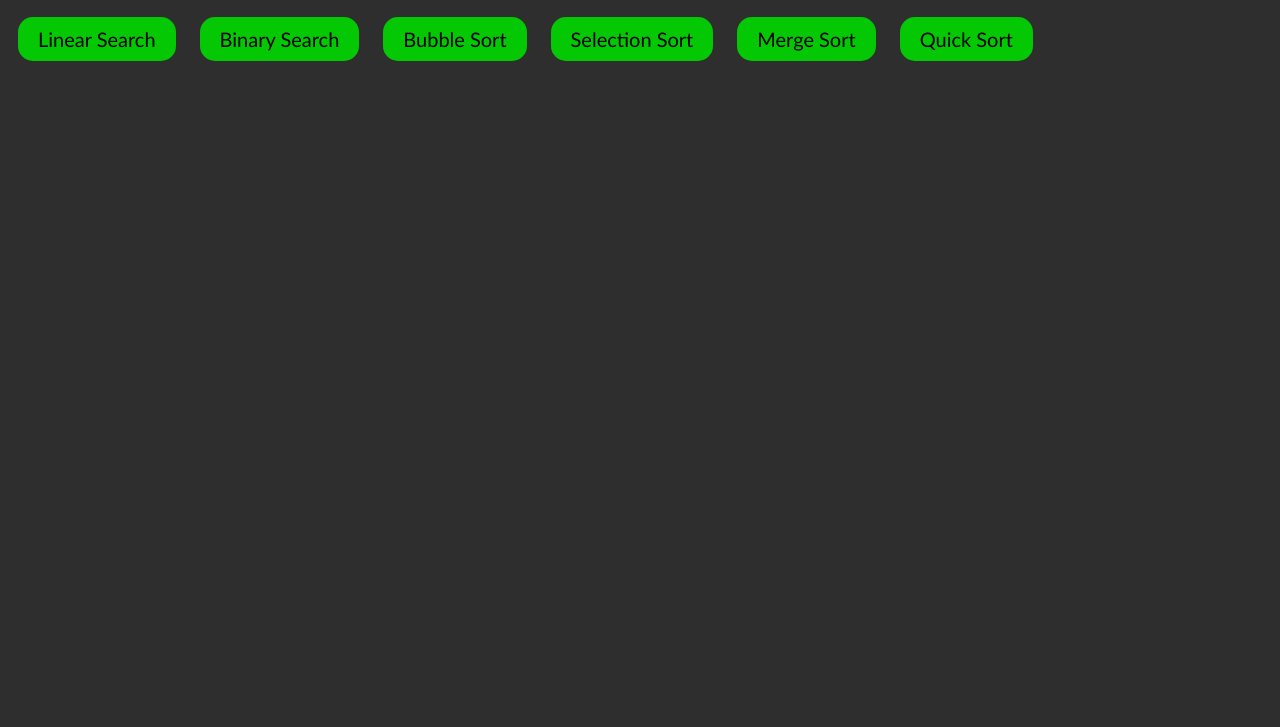
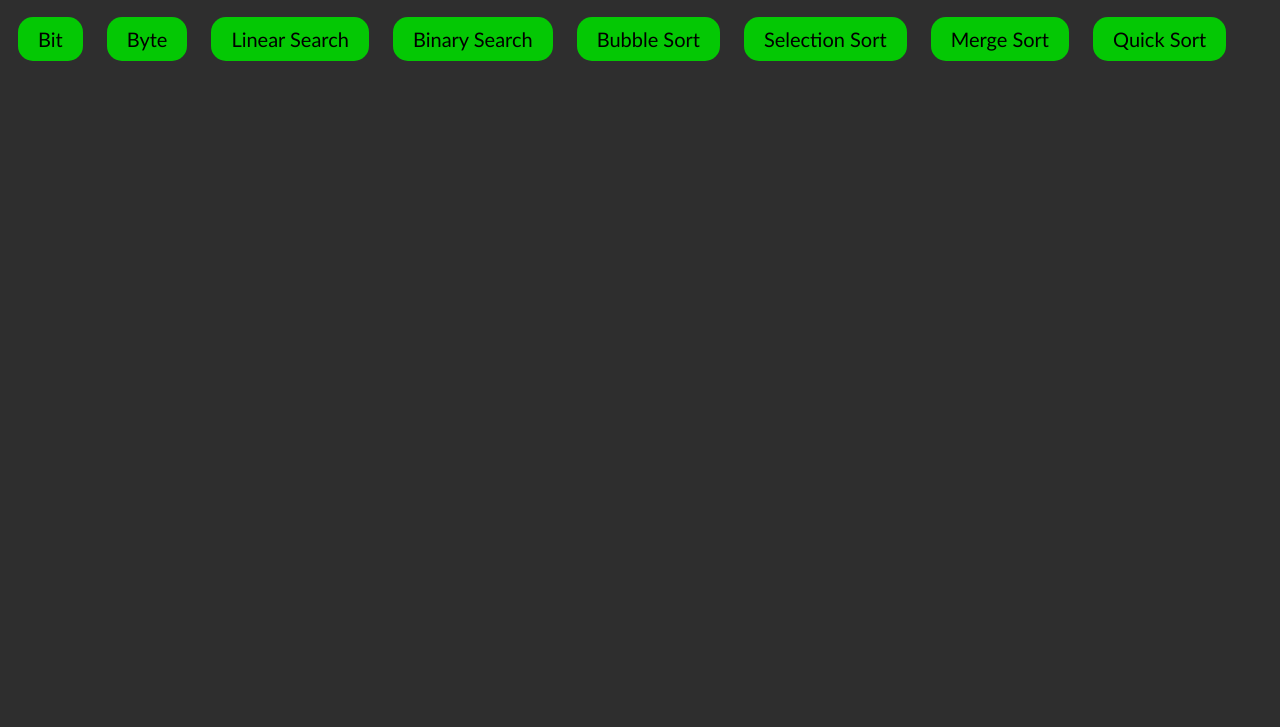
Before and after one commit to Lucifer282004/Exam, a plain HTML site: page index.html in a window 1280 px wide. Shown: the part 73-800 px from the top of the page. Drawn offline with Linux system fonts and the light colour scheme.

Commit message:
Update index.html

```diff
--- a/index.html
+++ b/index.html
@@ -31,6 +31,8 @@
 <body>
 
     <h1 style="text-align: center;">Select an Algorithm</h1>
+    <button onclick="window.location.href='bit.html'">Bit</button>
+    <button onclick="window.location.href='Byte.html'">Byte</button>
     <button onclick="window.location.href='linear_search.html'">Linear Search</button>
     <button onclick="window.location.href='Binary.html'">Binary Search</button>
     <button onclick="window.location.href='Bubble.html'">Bubble Sort</button>
```
